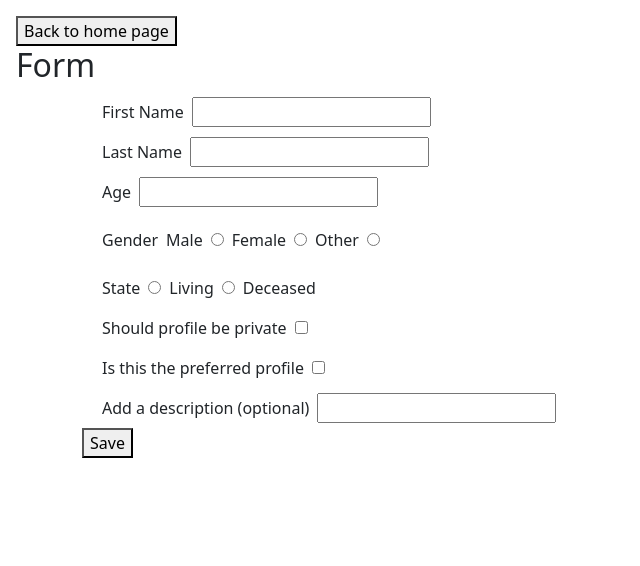
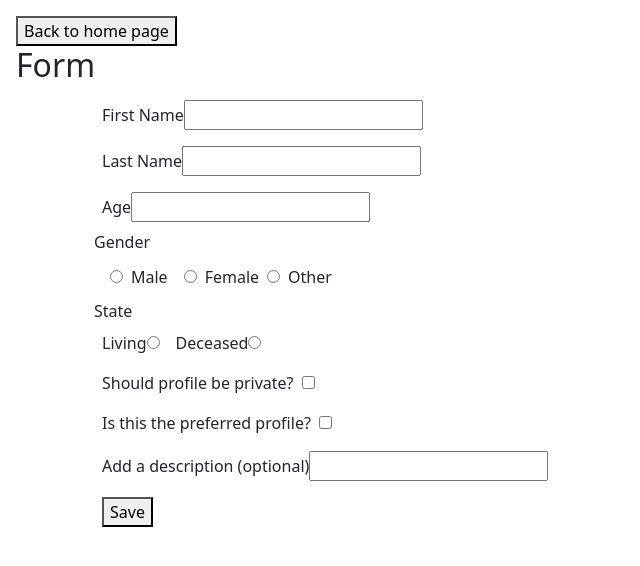
Before and after one commit to agenover/react-testing-demo, a React (Create React App) app: page /create-user in a window 1280 px wide. Shown: the top 566 px of the page, without its empty margins (0-640 px from the left). Built offline with nearby package versions, Linux system fonts and the light colour scheme.

Commit message:
changes input for field

```diff
--- a/src/form.jsx
+++ b/src/form.jsx
@@ -1,5 +1,5 @@
 import { useNavigate } from "react-router-dom";
-import { Formik } from "formik";
+import { Formik, Form, Field } from "formik";
 import * as Yup from 'yup';
 
 export default function CoolForm() {
@@ -42,76 +42,91 @@ export default function CoolForm() {
             .positive()
             .min(1, "Minimum age 1")
             .max(110, "Maximum age 110"),
-          isPreferred: Yup.boolean()
+          state: Yup.string()
+            .required("State is required"),
+          gender: Yup.string()
+            .required("gender is required")
         })}
         onSubmit={(values) => (
           console.log(values)
         )}
       >
         {formik => (
-          <form onSubmit={formik.handleSubmit} className='container'>
+          <Form onSubmit={formik.handleSubmit} className='container'>
             <div className="container-fluid">
-              <label htmlFor="firstName" className="p-2"> First Name </label>
-              <input id="" type='text' {...formik.getFieldProps('firstName')} />
+              <label htmlFor="firstName" className="m-2"> First Name
+                <Field id="" type='text' name="firstName" />
                   {formik.touched.firstName && formik.errors.firstName ? (
                     <div>{formik.errors.firstName}</div>
                   ) : null}
+              </label>
+
             </div>
-
             <div className="container-fluid">
-              <label htmlFor="lastName" className="p-2"> Last Name </label>
-              <input id="" type='text'  {...formik.getFieldProps('lastName')} />
+              <label htmlFor="lastName" className="m-2"> Last Name
+                <Field id="" type='text' name="lastName" />
                   {formik.touched.lastName && formik.errors.lastName ? (
                     <div>{formik.errors.lastName}</div>
                   ) : null}
+              </label>
             </div>
-
             <div className="container-fluid">
-              <label htmlFor="age" className="p-2"> Age </label>
-              <input id="" type='text' {...formik.getFieldProps('age')} />
+              <label htmlFor="age" className="m-2"> Age
+                <Field type='text' name="age" />
                   {formik.touched.age && formik.errors.age ? (
                     <div>{formik.errors.age}</div>
                   ) : null}
+              </label>
             </div>
-
             <div className="container-fluid">
-              <div htmlFor="gender" className="p-2"> Gender
-                <label className="p-2">Male</label>
-                <input type="radio" name="gender" value="male" />
-                <label className="p-2">Female</label>
-                <input type="radio" name="gender" value="female" />
-                <label className="p-2">Other</label>
-                <input type="radio" name="gender" value="other" />
+              <div id="gender-radio-group">Gender</div>
+                <div aria-labelledby="gender-radio-group" role="group">
+                  <label className="m-2">
+                    <Field type="radio" name="gender" value="male"  className="m-2"/>
+                    Male
+                  </label>
+                  <label>
+                    <Field type="radio" name="gender" value="female"  className="m-2"/>
+                    Female
+                  </label>
+                  <label>
+                    <Field type="radio" name="gender" value="other"  className="m-2"/>
+                    Other
+                  </label>
+                  <div>{formik.errors.gender}</div>
                 </div>
             </div>
-
             <div className="container-fluid">
-              <label htmlFor="state" className="p-2"> State </label>
-                <input type="radio" name="state" value="living" />
-                <label className="p-2">Living</label>
-                <input type="radio" name="state" value="deceased" />
-                <label className="p-2">Deceased</label>
+              <div id="state-radio-group">State</div>
+                <div aria-labelledby="state-radio-group" role="group">
+                  <label className="m-2">Living
+                    <Field type="radio" name="state" value="living" />
+                  </label>
+                  <label className="m-2">Deceased
+                    <Field type="radio" name="state" value="deceased" />
+                  </label>
+                  <div>{formik.errors.state}</div>
                 </div>
-
+            </div>
             <div className="container-fluid">
-              <label htmlFor="isPrivate" className="p-2"> Should profile be private </label>
-              <input id="" type='checkbox' {...formik.getFieldProps('isPrivate')}/>
+              <label htmlFor="isPrivate" className="m-2"> Should profile be private? </label>
+                <Field id="" type='checkbox' name="isPrivate"/>
               <div>{formik.errors.isPrivate}</div>
             </div>
-
             <div className="container-fluid">
-              <label htmlFor="isPreferred" className="p-2"> Is this the preferred profile </label>
-              <input id="" type='checkbox' {...formik.getFieldProps('isPreferred')} />
+              <label htmlFor="isPreferred" className="m-2"> Is this the preferred profile? </label>
+                <Field id="" type='checkbox' name="isPreferred" />
               <div>{formik.isPreferred}</div>
             </div>
-
             <div className="container-fluid">
-              <label htmlFor="description" className="p-2"> Add a description (optional) </label>
-              <input id="" type='text' {...formik.getFieldProps('description')} />
+              <label htmlFor="description" className="m-2"> Add a description (optional)
+                <Field id="" type='text' name="description" />
+              </label>
             </div>
-
+            <div className="container-fluid m-2">
               <button type='submit'>Save</button>
-          </form>
+            </div>
+          </Form>
         )}
       </Formik>
     );
```
Lines whose indentation alone changed are shown as unchanged.
